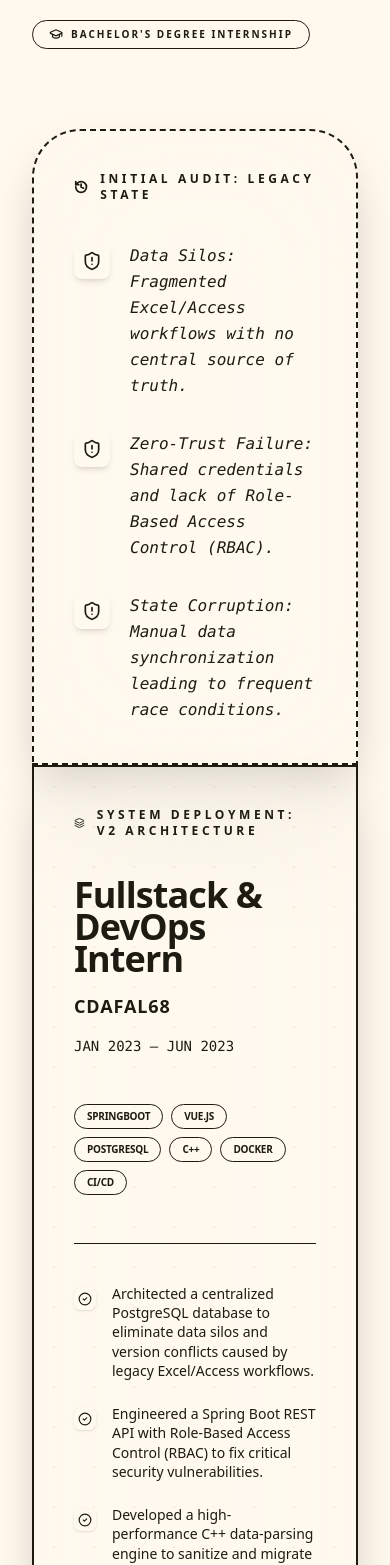
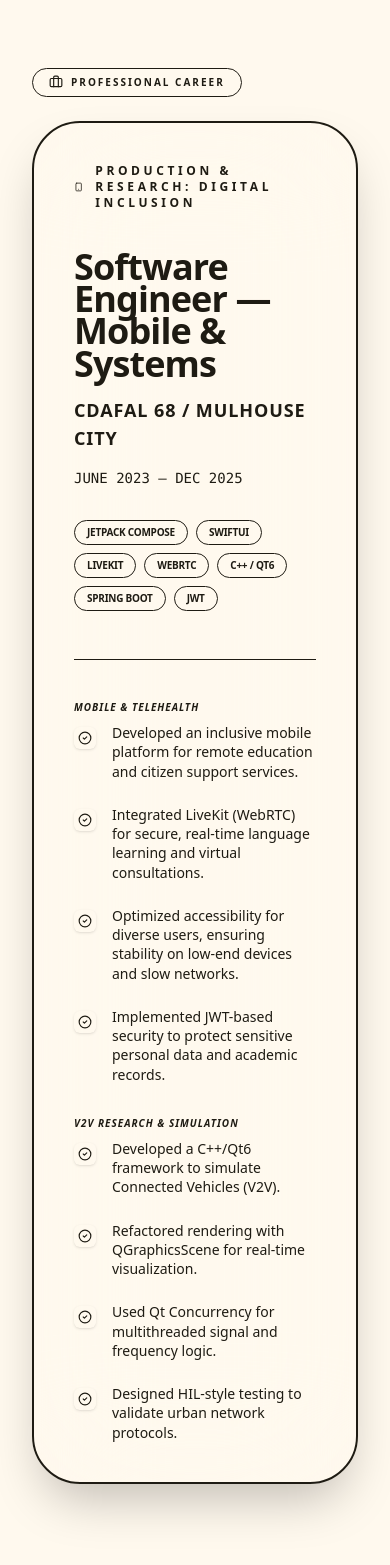
Before and after one commit to OresteGabo/gabo-cv, a Next.js app: page / in a window 390 px wide. Shown: the part 3620-5185 px from the top of the page. Built offline with nearby package versions, Linux system fonts and the light colour scheme.

Commit message:
chore: enhance Experience component with expanded roles, refined tasks, and improved layout design

```diff
--- a/component/sections/Experience.tsx
+++ b/component/sections/Experience.tsx
@@ -8,9 +8,10 @@ import {
     Layers,
     Zap,
     Briefcase,
-    GraduationCap
+    GraduationCap,
+    Smartphone
 } from 'lucide-react';
-import { Locale, CDAFAL_EXP } from '@/lib/constants';
+import { Locale } from '@/lib/constants';
 
 interface ExperienceProps { lang: Locale; }
 
@@ -24,27 +25,88 @@ export const Experience = ({ lang }: ExperienceProps) => {
     const t = {
         title: { en: "Engineering", fr: "Parcours" },
         subtitle: { en: "Experience.", fr: "Ingénieur." },
-        // Titre spécifique pour le rôle
-        roleTitle: {
-            en: "Fullstack & DevOps Intern",
-            fr: "Ingénieur Stagiaire Fullstack & DevOps"
+
+        // --- SECTION 1: SOFTWARE ENGINEER (CDAFAL 2023-2025) ---
+        mainRole: {
+            en: "Software Engineer — Mobile & Systems",
+            fr: "Ingénieur Logiciel — Systèmes & Mobile"
         },
-        internshipBadge: {
-            en: "Bachelor's Degree Internship",
-            fr: "Stage de Fin de Licence"
+        mainModernLabel: {
+            en: "Production & Research: Digital Inclusion",
+            fr: "Production & Recherche : Inclusion Numérique"
         },
+        mobileTasks: {
+            en: [
+                "Developed an inclusive mobile platform for remote education and citizen support services.",
+                "Integrated LiveKit (WebRTC) for secure, real-time language learning and virtual consultations.",
+                "Optimized accessibility for diverse users, ensuring stability on low-end devices and slow networks.",
+                "Implemented JWT-based security to protect sensitive personal data and academic records."
+            ],
+            fr: [
+                "Développement d'une plateforme mobile inclusive pour l'éducation et le soutien citoyen.",
+                "Intégration de LiveKit (WebRTC) pour l'apprentissage des langues et consultations virtuelles.",
+                "Optimisation de l'accessibilité pour garantir la stabilité sur smartphones d'entrée de gamme.",
+                "Mise en place de la sécurité via JWT pour protéger les données personnelles et dossiers académiques."
+            ]
+        },
+        researchModernLabel: {
+            en: "Research: V2V Urban Mobility",
+            fr: "Recherche : Mobilité Urbaine V2V"
+        },
+        mainCompany: "CDAFAL / Mulhouse City",
+        mainPeriod: "2023 — 2025",
+        mainBadge: { en: "Professional Career", fr: "Parcours Professionnel" },
+        //mainModernLabel: { en: "Production: Scalable Mobile Ecosystem", fr: "Production : Écosystème Mobile Scalable" },
+        mainStack: ["Jetpack Compose", "SwiftUI", "LiveKit", "WebRTC", "Spring Boot", "JWT"],
+
+
+        // --- SECTION 2: THE INTERNSHIP (LEGACY VS MODERN) ---
+        internRole: {
+            en: "Web Developer & Data Intern",
+            fr: "Stagiaire Développeur Web & Data"
+        },
+        internCompany: "Member Management Systems",
+        internPeriod: "2022",
+        internBadge: { en: "Academic Internship", fr: "Stage de Licence" },
         legacyLabel: { en: "Initial Audit: Legacy State", fr: "Audit Initial : État Legacy" },
-        modernLabel: { en: "System Deployment: V2 Architecture", fr: "Déploiement : Architecture V2" },
+        modernLabel: { en: "Digitalization: V2 System", fr: "Numérisation : Système V2" },
         legacyPoints: {
             en: [
-                "Data Silos: Fragmented Excel/Access workflows with no central source of truth.",
-                "Zero-Trust Failure: Shared credentials and lack of Role-Based Access Control (RBAC).",
-                "State Corruption: Manual data synchronization leading to frequent race conditions."
+                "Data Silos: Fragmented Excel workflows with no central source of truth.",
+                "Manual Tracking: Paper-based exam management for foreign residents.",
+                "Process Corruption: Frequent data loss during manual payment entries."
             ],
             fr: [
-                "Silos de Données : Workflows Excel/Access fragmentés sans source de vérité centrale.",
-                "Défaut de Sécurité : Identifiants partagés et absence de contrôle d'accès (RBAC).",
-                "Corruption d'État : Synchronisation manuelle provoquant des 'race conditions'."
+                "Silos de Données : Workflows Excel fragmentés sans source de vérité.",
+                "Suivi Manuel : Gestion papier des examens pour les résidents étrangers.",
+                "Corruption d'État : Pertes de données fréquentes lors des saisies manuelles."
+            ]
+        },
+        internTasks: {
+            en: [
+                "Digitalized member registration and payment tracking via Vue.js.",
+                "Built a high-performance C++ ETL tool for historical data migration.",
+                "Automated French language exam scheduling and results tracking."
+            ],
+            fr: [
+                "Numérisation des adhésions et paiements via Vue.js.",
+                "Outil ETL en C++ pour la migration performante des données historiques.",
+                "Automatisation du suivi des cours et examens de langue française."
+            ]
+        },
+
+        researchTasks: {
+            en: [
+                "Developed a C++/Qt6 framework to simulate Connected Vehicles (V2V).",
+                "Refactored rendering with QGraphicsScene for real-time visualization.",
+                "Used Qt Concurrency for multithreaded signal and frequency logic.",
+                "Designed HIL-style testing to validate urban network protocols."
+            ],
+            fr: [
+                "Framework C++/Qt6 pour simuler des véhicules connectés (V2V).",
+                "Rendu temps réel optimisé via QGraphicsScene.",
+                "Simulation multi-threadée des signaux et fréquences via Qt Concurrency.",
+                "Conception de tests type HIL pour les protocoles réseau urbains."
             ]
         }
     };
@@ -60,118 +122,130 @@ export const Experience = ({ lang }: ExperienceProps) => {
                     {t.title[lang]} <br />
                     <span className="text-primary">{t.subtitle[lang]}</span>
                 </h2>
-
-                {/* Badge de statut académique/professionnel */}
-                <div className="inline-flex items-center gap-2 px-4 py-1.5 rounded-full bg-secondary-container text-on-secondary-container border border-outline-variant text-[10px] font-black uppercase tracking-[0.2em] mt-4">
-                    <GraduationCap size={14} />
-                    {t.internshipBadge[lang]}
-                </div>
             </div>
 
-            {/* Stitched Blueprint Container */}
-            <div className="grid grid-cols-1 lg:grid-cols-12 items-stretch relative">
+            {/* --- PROFESSIONAL CAREER (Parallel with Masters) --- */}
+            <div className="mb-24">
+                <div className="inline-flex items-center gap-2 px-4 py-1.5 rounded-full bg-primary-container text-on-primary-container border border-primary/20 text-[10px] font-black uppercase tracking-[0.2em] mb-6">
+                    <Briefcase size={14} />
+                    {t.mainBadge[lang]}
+                </div>
 
-                {/* 1. LEGACY ZONE (L'audit de stagiaire) */}
                 <motion.div
-                    initial={{ opacity: 0, x: -15 }}
-                    whileInView={{ opacity: 1, x: 0 }}
+                    initial={{ opacity: 0, y: 20 }}
+                    whileInView={{ opacity: 1, y: 0 }}
                     viewport={{ once: true }}
-                    className="lg:col-span-5 p-10 md:p-14
-                               rounded-t-[3rem] lg:rounded-tr-none lg:rounded-l-[3rem]
-                               border-2 border-dashed border-error/60
-                               bg-error-container/10 backdrop-blur-3xl relative z-10 shadow-2xl"
+                    className="p-10 md:p-14 rounded-[3rem] border-2 border-solid border-primary/40 bg-surface-container-high/80 backdrop-blur-3xl relative overflow-hidden shadow-2xl"
                 >
-                    <div className="flex items-center gap-3 mb-10 text-error font-black text-xs uppercase tracking-[0.3em]">
-                        <History size={18} strokeWidth={3} />
-                        {t.legacyLabel[lang]}
-                    </div>
-
-                    <div className="space-y-8">
-                        {t.legacyPoints[lang].map((point, i) => (
-                            <div key={i} className="flex gap-5 items-start">
-                                <div className="p-2 rounded-lg bg-error-container text-on-error-container shadow-md">
-                                    <ShieldAlert size={20} />
-                                </div>
-                                <p className="text-base font-mono text-on-error-container leading-relaxed italic">
-                                    {point}
-                                </p>
-                            </div>
-                        ))}
-                    </div>
-
-                    {/* Noeud de transition */}
-                    <div className="hidden lg:flex absolute -right-5 top-1/2 -translate-y-1/2 z-30 w-10 h-10 rounded-xl bg-tertiary rotate-45 items-center justify-center shadow-xl shadow-shadow/40 border-2 border-on-tertiary/20">
-                        <Zap size={20} className="text-on-tertiary -rotate-45 animate-pulse" />
-                    </div>
-                </motion.div>
-
-                {/* 2. MODERN ZONE (La réalisation technique) */}
-                <motion.div
-                    initial={{ opacity: 0, x: 15 }}
-                    whileInView={{ opacity: 1, x: 0 }}
-                    viewport={{ once: true }}
-                    className="lg:col-span-7 p-10 md:p-14
-                               rounded-b-[3rem] lg:rounded-bl-none lg:rounded-r-[3rem]
-                               border-2 border-solid border-primary/40 lg:-ml-[2px]
-                               bg-surface-container-high/80 backdrop-blur-3xl relative overflow-hidden z-20 shadow-2xl"
-                >
-                    {/* Grillage Blueprint */}
-                    <div className="absolute inset-0 opacity-[0.08] pointer-events-none"
-                         style={{
-                             backgroundImage: 'radial-gradient(circle, var(--md-sys-color-primary) 1px, transparent 1px)',
-                             backgroundSize: '40px 40px'
-                         }}
-                    />
-
                     <div className="relative z-10">
                         <div className="flex items-center gap-3 mb-10 text-primary font-black text-xs uppercase tracking-[0.3em]">
-                            <Layers size={18} />
-                            {t.modernLabel[lang]}
+                            <Smartphone size={18} />
+                            {t.mainModernLabel[lang]}
                         </div>
 
-                        <div className="mb-12">
-                            {/* Titre incluant le statut de stagiaire ingénieur */}
-                            <h3 className="text-4xl md:text-5xl font-black tracking-tight mb-4 text-on-surface leading-[0.9]">
-                                {t.roleTitle[lang]}
-                            </h3>
-                            <div className="flex flex-wrap items-center gap-4">
-                                <p className="text-primary font-bold text-lg uppercase tracking-wider">{CDAFAL_EXP.company}</p>
-                                <span className="hidden md:block w-2 h-2 rounded-full bg-tertiary/40" />
-                                <p className="text-on-surface-variant font-mono text-sm uppercase">{CDAFAL_EXP.period}</p>
-                            </div>
+                        <h3 className="text-4xl md:text-5xl font-black tracking-tight mb-4 text-on-surface leading-[0.9]">
+                            {t.mainRole[lang]}
+                        </h3>
+
+                        <div className="flex flex-wrap items-center gap-4 mb-8">
+                            <p className="text-primary font-bold text-lg uppercase tracking-wider">CDAFAL 68 / Mulhouse City</p>
+                            <span className="hidden md:block w-2 h-2 rounded-full bg-tertiary/40" />
+                            <p className="text-on-surface-variant font-mono text-sm uppercase">June 2023 — Dec 2025</p>
                         </div>
 
-                        {/* Stack Technique */}
+                        {/* Combined Tech Stack */}
                         <div className="flex flex-wrap gap-2 mb-12">
-                            {CDAFAL_EXP.tech.map((tech) => (
+                            {["Jetpack Compose", "SwiftUI", "LiveKit", "WebRTC", "C++ / Qt6", "Spring Boot", "JWT"].map((tech) => (
                                 <span key={tech} className="px-3 py-1 rounded-full border border-tertiary/30 bg-tertiary-container/40 text-[10px] font-black text-on-tertiary-container uppercase tracking-tight">
-                                    {tech}
-                                </span>
+                        {tech}
+                    </span>
                             ))}
                         </div>
 
-                        {/* Liste des tâches */}
-                        <div className="grid grid-cols-1 md:grid-cols-2 gap-6 pt-10 border-t border-outline-variant">
-                            {CDAFAL_EXP.tasks[lang].map((task, i) => (
-                                <div key={i} className="flex gap-4 items-start group">
-                                    <div className="mt-1 p-1 rounded-md bg-primary-container text-on-primary-container shadow-sm group-hover:scale-110 transition-transform">
-                                        <CheckCircle2 size={14} className="shrink-0" />
+                        {/* Combined Tasks - Grouped by Domain */}
+                        <div className="grid grid-cols-1 md:grid-cols-2 gap-x-12 gap-y-8 pt-10 border-t border-outline-variant">
+
+                            {/* Mobile & Telehealth Domain */}
+                            <div className="space-y-6">
+                                <h4 className="text-[10px] font-black uppercase tracking-widest text-primary mb-2 italic">Mobile & Telehealth</h4>
+                                {t.mobileTasks[lang].map((task, i) => (
+                                    <div key={i} className="flex gap-4 items-start group">
+                                        <div className="mt-1 p-1 rounded-md bg-primary-container text-on-primary-container shadow-sm group-hover:scale-110 transition-transform">
+                                            <CheckCircle2 size={14} />
+                                        </div>
+                                        <p className="text-sm font-medium text-on-surface leading-snug">{task}</p>
                                     </div>
-                                    <p className="text-sm font-medium text-on-surface leading-snug">
-                                        {task}
-                                    </p>
-                                </div>
-                            ))}
+                                ))}
+                            </div>
+
+                            {/* Research & Simulation Domain */}
+                            <div className="space-y-6">
+                                <h4 className="text-[10px] font-black uppercase tracking-widest text-tertiary mb-2 italic">V2V Research & Simulation</h4>
+                                {t.researchTasks[lang].map((task, i) => (
+                                    <div key={i} className="flex gap-4 items-start group">
+                                        <div className="mt-1 p-1 rounded-md bg-tertiary-container text-on-tertiary-container shadow-sm group-hover:scale-110 transition-transform">
+                                            <CheckCircle2 size={14} />
+                                        </div>
+                                        <p className="text-sm font-medium text-on-surface leading-snug">{task}</p>
+                                    </div>
+                                ))}
+                            </div>
+
                         </div>
                     </div>
                 </motion.div>
             </div>
 
-            {/* Footer de statut final */}
+            {/* --- BLOCK 2: INTERNSHIP (LEGACY VS MODERN) --- */}
+            <div className="inline-flex items-center gap-2 px-4 py-1.5 rounded-full bg-secondary-container text-on-secondary-container border border-outline-variant text-[10px] font-black uppercase tracking-[0.2em] mb-6">
+                <GraduationCap size={14} />
+                {t.internBadge[lang]}
+            </div>
+
+            <div className="grid grid-cols-1 lg:grid-cols-12 items-stretch relative">
+                {/* Legacy Zone */}
+                <motion.div className="lg:col-span-5 p-10 border-2 border-dashed border-error/60 bg-error-container/10 backdrop-blur-3xl rounded-t-[3rem] lg:rounded-tr-none lg:rounded-l-[3rem] relative z-10">
+                    <div className="flex items-center gap-3 mb-10 text-error font-black text-xs uppercase tracking-[0.3em]">
+                        <History size={18} strokeWidth={3} />
+                        {t.legacyLabel[lang]}
+                    </div>
+                    <div className="space-y-8">
+                        {t.legacyPoints[lang].map((point, i) => (
+                            <div key={i} className="flex gap-5 items-start">
+                                <div className="p-2 rounded-lg bg-error-container text-on-error-container"><ShieldAlert size={20} /></div>
+                                <p className="text-sm font-mono text-on-error-container leading-relaxed italic">{point}</p>
+                            </div>
+                        ))}
+                    </div>
+                    <div className="hidden lg:flex absolute -right-5 top-1/2 -translate-y-1/2 z-30 w-10 h-10 rounded-xl bg-tertiary rotate-45 items-center justify-center border-2 border-on-tertiary/20">
+                        <Zap size={20} className="text-on-tertiary -rotate-45 animate-pulse" />
+                    </div>
+                </motion.div>
+
+                {/* Modern Zone */}
+                <motion.div className="lg:col-span-7 p-10 border-2 border-solid border-outline-variant lg:-ml-[2px] bg-surface-container-high/80 rounded-b-[3rem] lg:rounded-bl-none lg:rounded-r-[3rem] relative z-20">
+                    <div className="flex items-center gap-3 mb-10 text-primary font-black text-xs uppercase tracking-[0.3em]">
+                        <Layers size={18} />
+                        {t.modernLabel[lang]}
+                    </div>
+                    <h3 className="text-3xl font-black tracking-tight mb-2 text-on-surface">{t.internRole[lang]}</h3>
+                    <p className="text-primary font-bold mb-8 uppercase tracking-widest text-xs">{t.internCompany} | {t.internPeriod}</p>
+                    <div className="grid grid-cols-1 gap-4 pt-6 border-t border-outline-variant">
+                        {t.internTasks[lang].map((task, i) => (
+                            <div key={i} className="flex gap-4 items-start">
+                                <div className="mt-1 p-1 rounded-md bg-secondary-container text-on-secondary-container"><CheckCircle2 size={12} /></div>
+                                <p className="text-sm font-medium text-on-surface">{task}</p>
+                            </div>
+                        ))}
+                    </div>
+                </motion.div>
+            </div>
+
+            {/* Final Footer Status */}
             <div className="mt-10 flex items-center gap-4 px-6 opacity-30">
                 <div className="flex items-center gap-2">
-                    <div className="w-2 h-2 rounded-full bg-tertiary animate-pulse" />
-                    <span className="text-[9px] font-mono uppercase tracking-[0.2em] text-on-background">Major Internship: Deliverables Validated</span>
+                    <div className="w-2 h-2 rounded-full bg-primary animate-pulse" />
+                    <span className="text-[9px] font-mono uppercase tracking-[0.2em] text-on-background">System Architect Status: Production Ready</span>
                 </div>
                 <div className="flex-grow h-px bg-outline-variant" />
             </div>
```
